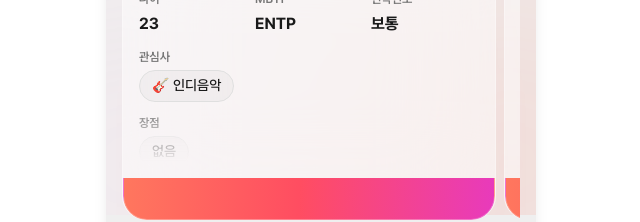
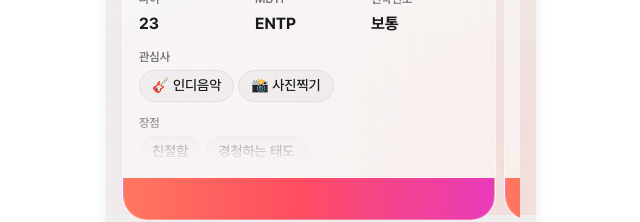
Before and after one commit to COMAtching/COMAtching5_FE, a Next.js app: page /main in a window 1280 px wide. Shown: the part 585-807 px from the top of the page, without its empty margins (319-959 px from the left). Built offline with nearby package versions, Linux system fonts and the light colour scheme.

Commit message:
feat: 디자인 수정

```diff
--- a/app/main/_components/ProfileSlider.tsx
+++ b/app/main/_components/ProfileSlider.tsx
@@ -14,11 +14,11 @@ const CARD_GAP = 8; // 카드 사이 간격 (px)
 
 const ProfileSlider = ({ profiles }: ProfileSliderProps) => {
   const [activeIndex, setActiveIndex] = useState(0);
-  const [isExpanded, setIsExpanded] = useState(false);
+  const [expandedCardId, setExpandedCardId] = useState<number | null>(null);
   const scrollRef = useRef<HTMLDivElement>(null);
 
-  const toggleExpanded = useCallback(() => {
-    setIsExpanded((prev) => !prev);
+  const toggleExpanded = useCallback((id: number) => {
+    setExpandedCardId((prev) => (prev === id ? null : id));
   }, []);
 
   useEffect(() => {
@@ -60,8 +60,8 @@ const ProfileSlider = ({ profiles }: ProfileSliderProps) => {
           >
             <ProfileCard
               profile={profile}
-              isExpanded={isExpanded}
-              onToggleExpanded={toggleExpanded}
+              isExpanded={expandedCardId === profile.memberId}
+              onToggleExpanded={() => toggleExpanded(profile.memberId)}
             />
           </div>
         ))}
--- a/app/main/_components/ScreenMainPage.tsx
+++ b/app/main/_components/ScreenMainPage.tsx
@@ -50,7 +50,11 @@ const ScreenMainPage = () => {
       major: "정보통신전자공학부",
       mbti: "ENTP",
       contactFrequency: "NORMAL",
-      hobbies: [{ name: "🎸 인디음악", category: "음악" }],
+      hobbies: [
+        { name: "🎸 인디음악", category: "음악" },
+        { name: "📸 사진찍기", category: "문화" },
+      ],
+      advantages: ["친절함", "경청하는 태도"],
       profileImageUrl: "/main/cat.png",
       socialAccountId: "winterizcoming_",
     },
@@ -61,7 +65,12 @@ const ScreenMainPage = () => {
       major: "컴퓨터정보공학부",
       mbti: "INFJ",
       contactFrequency: "FREQUENT",
-      hobbies: [{ name: "🎬 영화감상", category: "문화" }],
+      hobbies: [
+        { name: "🎬 영화감상", category: "문화" },
+        { name: "📖 독서", category: "문화" },
+        { name: "🏊 수영", category: "스포츠" },
+      ],
+      advantages: ["긍정적인 에너지", "솔직함", "유머러스함"],
       profileImageUrl: "/main/dog.png",
       socialType: "INSTAGRAM",
       socialAccountId: "comatching_king",
@@ -73,7 +82,12 @@ const ScreenMainPage = () => {
       major: "경영학과",
       mbti: "ENFP",
       contactFrequency: "NORMAL",
-      hobbies: [{ name: "☕ 카페투어", category: "일상" }],
+      hobbies: [
+        { name: "☕ 카페투어", category: "일상" },
+        { name: "🍳 요리", category: "문화" },
+        { name: "🍰 베이킹", category: "문화" },
+      ],
+      advantages: ["공감 능력이 좋음"],
       profileImageUrl: "/main/cat.png",
       socialType: "KAKAO",
       socialAccountId: "kakao_kim",
@@ -85,7 +99,11 @@ const ScreenMainPage = () => {
       major: "산업디자인학과",
       mbti: "ISFP",
       contactFrequency: "RARE",
-      hobbies: [{ name: "🎨 그림그리기", category: "예술" }],
+      hobbies: [
+        { name: "🎨 그림그리기", category: "예술" },
+        { name: "🧶 뜨개질", category: "예술" },
+      ],
+      advantages: ["꼼꼼함", "배려심", "예술적 감각", "성실함"],
       profileImageUrl: "/main/cat.png",
       socialAccountId: "",
     },
@@ -96,7 +114,12 @@ const ScreenMainPage = () => {
       major: "천문학과",
       mbti: "INTP",
       contactFrequency: "NORMAL",
-      hobbies: [{ name: "🔭 별보기", category: "자연" }],
+      hobbies: [
+        { name: "🔭 별보기", category: "자연" },
+        { name: "🧩 퍼즐", category: "문화" },
+        { name: "♟️ 보드게임", category: "놀이" },
+      ],
+      advantages: ["지적인 대화", "차분함"],
       profileImageUrl: "/main/dog.png",
       socialType: "INSTAGRAM",
       socialAccountId: "nightsky_star",
@@ -108,7 +131,11 @@ const ScreenMainPage = () => {
       major: "체육교육과",
       mbti: "ESTP",
       contactFrequency: "FREQUENT",
-      hobbies: [{ name: "⚽ 축구", category: "스포츠" }],
+      hobbies: [
+        { name: "⚽ 축구", category: "스포츠" },
+        { name: "🧗 클라이밍", category: "스포츠" },
+      ],
+      advantages: ["건강한 정신", "추진력", "밝은 웃음"],
       profileImageUrl: "/main/cat.png",
       socialAccountId: "",
     },
@@ -119,7 +146,11 @@ const ScreenMainPage = () => {
       major: "국어국문학과",
       mbti: "ISTJ",
       contactFrequency: "RARE",
-      hobbies: [{ name: "📚 독서", category: "문화" }],
+      hobbies: [
+        { name: "📚 독서", category: "문화" },
+        { name: "✍️ 글쓰기", category: "문화" },
+      ],
+      advantages: ["진중함", "학구열"],
       profileImageUrl: "/main/dog.png",
       socialType: "INSTAGRAM",
       socialAccountId: "bookworm_kr",
--- a/app/profile-builder/_components/ScreenProfileBuilder.tsx
+++ b/app/profile-builder/_components/ScreenProfileBuilder.tsx
@@ -78,35 +78,47 @@ export const ScreenProfileBuilder = () => {
     initialValues.frequency,
   );
 
-  const [currentStep, setCurrentStep] = useState(allFilled ? 4 : 1);
-  const [selectedBirthYear, setSelectedBirthYear] = useState<string>(
-    initialValues.birthYear || "",
-  );
-  const [selectedUniversity, setSelectedUniversity] = useState<string>(
-    initialValues.university || "",
-  );
-  const [selectedDepartment, setSelectedDepartment] = useState<string>(
-    initialValues.department || "",
-  );
-  const [selectedMajor, setSelectedMajor] = useState<string>(
-    initialValues.major || "",
-  );
-  const [selectedGender, setSelectedGender] = useState<string>(
-    initialValues.gender || "",
-  );
-  const [selectedMBTI, setSelectedMBTI] = useState<string>(
-    initialValues.mbti || "",
-  );
-  const [selectedFrequency, setSelectedFrequency] = useState<string>(
-    initialValues.frequency || "",
-  );
+  const [currentStep, setCurrentStep] = useState(1);
+  const [selectedBirthYear, setSelectedBirthYear] = useState<string>("");
+  const [selectedUniversity, setSelectedUniversity] = useState<string>("");
+  const [selectedDepartment, setSelectedDepartment] = useState<string>("");
+  const [selectedMajor, setSelectedMajor] = useState<string>("");
+  const [selectedGender, setSelectedGender] = useState<string>("");
+  const [selectedMBTI, setSelectedMBTI] = useState<string>("");
+  const [selectedFrequency, setSelectedFrequency] = useState<string>("");
 
-  // isReady ref — kept to avoid re-running on profile change during session
-  const initializedRef = useRef(false);
   useEffect(() => {
-    if (!isReady || initializedRef.current) return;
-    initializedRef.current = true;
-    // Values are already set via lazy init above; nothing extra needed here
+    if (!isReady) return;
+
+    const initialValues = getInitialValues();
+    const allFilled = Boolean(
+      initialValues.birthYear &&
+      initialValues.university &&
+      initialValues.department &&
+      initialValues.major &&
+      initialValues.gender &&
+      initialValues.mbti &&
+      initialValues.frequency,
+    );
+
+    // 컴포넌트 마운트 후 및 isReady 시점에 비동기로 상태 업데이트 (Hydration mismatch 및 cascading render 방지)
+    const timeoutId = setTimeout(() => {
+      if (initialValues.birthYear)
+        setSelectedBirthYear(initialValues.birthYear);
+      if (initialValues.university)
+        setSelectedUniversity(initialValues.university);
+      if (initialValues.department)
+        setSelectedDepartment(initialValues.department);
+      if (initialValues.major) setSelectedMajor(initialValues.major);
+      if (initialValues.gender) setSelectedGender(initialValues.gender);
+      if (initialValues.mbti) setSelectedMBTI(initialValues.mbti);
+      if (initialValues.frequency)
+        setSelectedFrequency(initialValues.frequency);
+
+      if (allFilled) setCurrentStep(4);
+    }, 0);
+
+    return () => clearTimeout(timeoutId);
   }, [isReady]);
 
   const yearOptions = getYearOptions();
```
